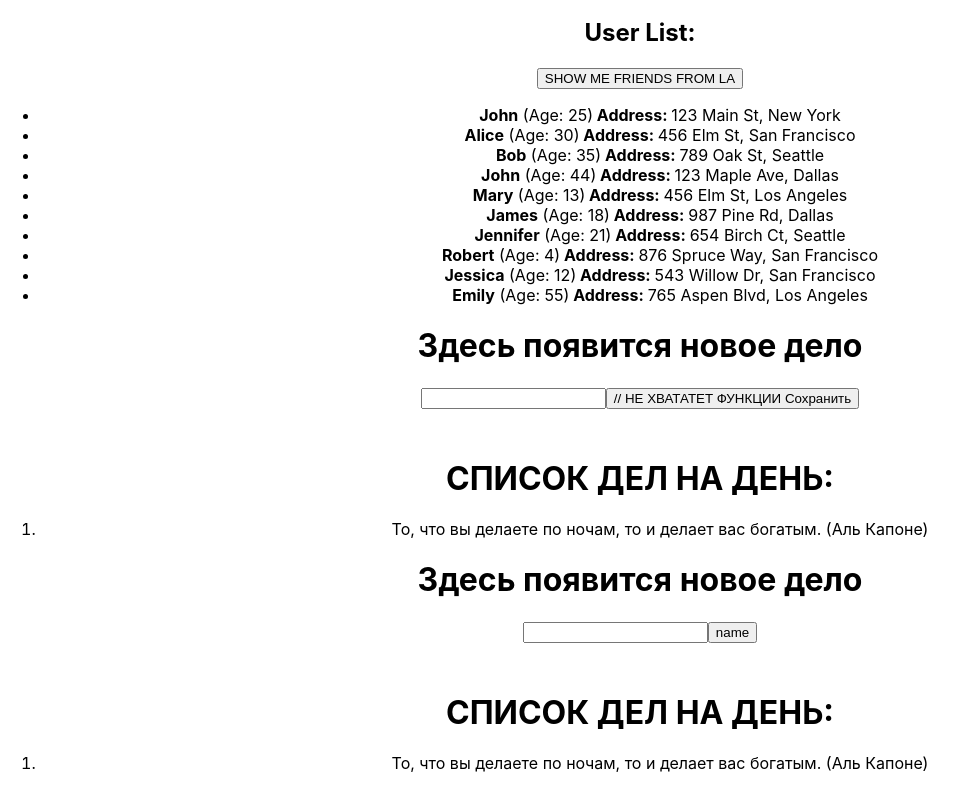
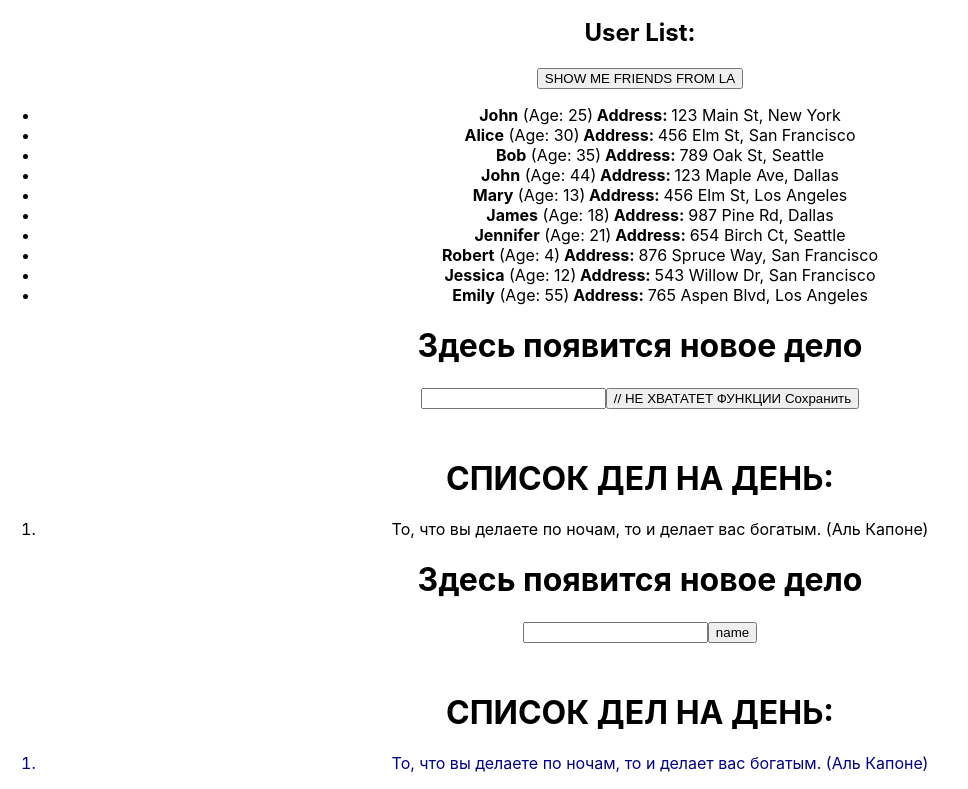
Before and after one commit to Ivanushkin-Vlad/hwIT, a React (Create React App) app: page / in a window 1280 px wide. Shown: the part 271-1060 px from the top of the page, without its empty margins (0-968 px from the left). Built offline with nearby package versions, Linux system fonts and the light colour scheme.

Commit message:
init className

```diff
--- a/package.json
+++ b/package.json
@@ -1,6 +1,7 @@
 {
   "name": "lesson1",
   "version": "0.1.0",
+  "homepage": "https://ivanushkin-vlad.github.io/hwIT",
   "private": true,
   "dependencies": {
     "@testing-library/jest-dom": "^5.17.0",
@@ -20,6 +21,8 @@
     "start": "react-scripts start",
     "build": "react-scripts build",
     "test": "react-scripts test",
+    "predeploy": "npm run build",
+    "deploy": "gh-pages -d build",
     "eject": "react-scripts eject"
   },
   "eslintConfig": {
@@ -39,5 +42,8 @@
       "last 1 firefox version",
       "last 1 safari version"
     ]
+  },
+  "devDependencies": {
+    "gh-pages": "^5.0.0"
   }
 }
--- a/src/App.css
+++ b/src/App.css
@@ -36,3 +36,6 @@
     transform: rotate(360deg);
   }
 }
+.chetNechet{
+  color: darkblue;
+}
--- a/src/HW/4/HW4.tsx
+++ b/src/HW/4/HW4.tsx
@@ -40,7 +40,7 @@ export const HW4 = () => {
         {texts.map((el, index) => {
             debugger
           return (
-            <li key={index} id={`hw04-task-${index}`} className={index % 2 == 0? '.chetNechet' : ''}>
+            <li key={index} id={`hw04-task-${index}`} className={index % 2 == 0? 'chetNechet' : ''}>
               {el}
             </li>
           );
```
Also changed, not shown: 1 other file (tests, documents, lock files or other folders).
